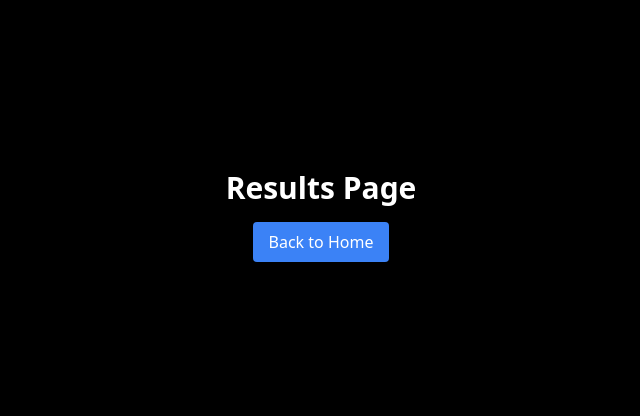
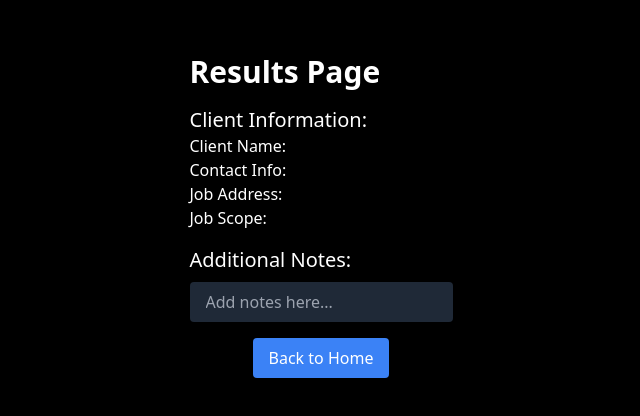
Before and after one commit to michaelsatumba/fencing-frontend, a React (Create React App) app: page /results in a window 1280 px wide. Shown: the part 184-600 px from the top of the page, without its empty margins (319-959 px from the left). Built offline with nearby package versions, Linux system fonts and the light colour scheme.

Commit message:
format results page.

```diff
--- a/src/Information.js
+++ b/src/Information.js
@@ -29,7 +29,7 @@ function Information() {
       const result = await response.json();
       console.log(result);
       console.log('job_id:', result.job_id);
-      navigate('/new-bid', { state: { job_id: result.job_id } }); // Pass the job_id using navigate
+      navigate('/new-bid', { state: { job_id: result.job_id, ...formData } }); // Pass the job_id using navigate
     } catch (error) {
       console.error('Error:', error);
     }
--- a/src/NewBid.js
+++ b/src/NewBid.js
@@ -4,7 +4,7 @@ import { useNavigate, useLocation } from 'react-router-dom';
 
 function NewBid() {
   const location = useLocation();
-  const { job_id } = location.state || {}; // Retrieve the job_id from the location state
+  const { job_id, client_name, contact_info, job_address, job_scope } = location.state || {}; // Retrieve the job_id from the location state
 
   const [formData, setFormData] = useState({
     job_id: job_id,
@@ -29,13 +29,14 @@ function NewBid() {
   const handleSubmit = async (e) => {
     e.preventDefault();
     try {
+      console.log('Posting data:', formData);
       const response = await fetch('https://d183qnk2al6bfi.cloudfront.net/new_bid/fence_details', {
         method: 'POST',
         body: new URLSearchParams(formData)
       });
       const result = await response.json();
       console.log(result);
-      navigate('/results', { state: { result } });
+      navigate('/results', { state: { result, client_name, contact_info, job_address, job_scope } });
     } catch (error) {
       console.error('Error:', error);
     }
--- a/src/Results.js
+++ b/src/Results.js
@@ -1,25 +1,59 @@
-import React from 'react';
+import React, { useState } from 'react';
 import { useLocation, useNavigate } from 'react-router-dom';
 
 function Results() {
   const location = useLocation();
   const navigate = useNavigate();
-  const { result } = location.state || {}; // Retrieve the result from the location state
+  const { result, client_name, contact_info, job_address, job_scope } = location.state || {}; // Retrieve the result from the location state
+
+  const [notes, setNotes] = useState('');
 
   const handleSubmit = (e) => {
     e.preventDefault();
     navigate('/');
   };
 
+  const formatLabel = (key) => {
+    // Replace underscores with spaces, then capitalize the first letter
+    const label = key.replace(/_/g, ' ');
+    return label.charAt(0).toUpperCase() + label.slice(1);
+  };
+
   return (
     <div className="bg-black text-white flex flex-col items-center justify-center min-h-screen">
-      <h1 className="text-3xl font-bold mb-4">Results Page</h1>
-      {result && (
-        <div className="mb-4">
-          <h2 className="text-xl">Materials Needed:</h2>
-          <pre className="bg-gray-800 text-white p-4 rounded">{JSON.stringify(result.materials_needed, null, 2)}</pre>
+
+      <div className="flex flex-col space-y-4 mb-4">
+      <h1 className="text-3xl font-bold">Results Page</h1>
+        <div>
+          <h2 className="text-xl">Client Information:</h2>
+          <p>Client Name: {client_name}</p>
+          <p>Contact Info: {contact_info}</p>
+          <p>Job Address: {job_address}</p>
+          <p>Job Scope: {job_scope}</p>
         </div>
-      )}
+
+        {result?.materials_needed && (
+          <div>
+            <h2 className="text-xl">Materials Needed:</h2>
+            {Object.entries(result.materials_needed).map(([key, value]) => (
+              <p key={key}>
+                {formatLabel(key)}: {value}
+              </p>
+            ))}
+          </div>
+        )}
+
+        <div>
+          <h2 className="text-xl mb-2">Additional Notes:</h2>
+          <input
+            type="text"
+            value={notes}
+            onChange={(e) => setNotes(e.target.value)}
+            placeholder="Add notes here..."
+            className="bg-gray-800 text-white px-4 py-2 rounded"
+          />
+        </div>
+      </div>
       <button onClick={handleSubmit} className="bg-blue-500 text-white px-4 py-2 rounded">Back to Home</button>
     </div>
   );
```
